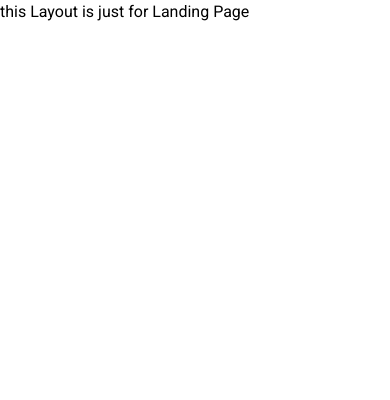
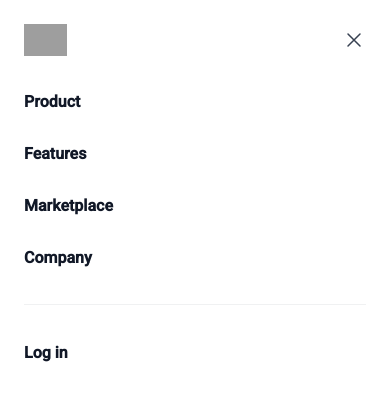
Before and after one commit to NoureddineMa/Blood_Donation_V2, a React (Create React App) app in the folder client/: page / in a window 390 px wide. Shown: the top 400 px of the page. Built offline with nearby package versions, Linux system fonts and the light colour scheme; grey boxes are pictures that could not be loaded; the HTML template or start-up script is replaced by a standard one.

Commit message:
end stylling landing page

```diff
--- /dev/null
+++ b/client/src/components/componentlandingpage/HeroSection.jsx
@@ -0,0 +1,98 @@
+import React from 'react'
+import Logo from '../../Assets/images/logo.png'
+import { Link } from 'react-router-dom'
+import './HeroSection.css'
+
+
+function HeroSection() {
+
+  return (
+    <div className="bg-white all">
+  <header className="absolute inset-x-0 top-0 z-50">
+    <nav className="flex items-center justify-between p-6 lg:px-11" aria-label="Global">
+      <div className="flex lg:flex-1">
+        <a href="#" className="-m-1.5 p-1.5">
+         <img src={Logo} style={{ width: '5rem'}} alt="" />
+        </a>
+      </div>
+      <div className="flex lg:hidden">
+        <button type="button" className="-m-2.5 inline-flex items-center justify-center rounded-md p-2.5 text-gray-700">
+          <span className="sr-only">Open main menu</span>
+          <svg className="h-6 w-6" fill="none" viewBox="0 0 24 24" strokeWidth="1.5" stroke="currentColor" aria-hidden="true">
+            <path strokeLinecap="round" strokeLinejoin="round" d="M3.75 6.75h16.5M3.75 12h16.5m-16.5 5.25h16.5" />
+          </svg>
+        </button>
+      </div>
+
+      <div className="hidden lg:flex lg:flex-1 lg:justify-end">
+        <Link to="/login">
+            <button className='bg-red-600 border-2 border-red-600 px-6 py-2 mx-2 rounded-lg text-white'>Se Connecter</button>
+        </Link>
+        <Link to="/register">
+            <button className='border-2 border-red-600 px-6 py-2 rounded-lg text-red-600'>Créer un compte</button>
+        </Link>
+      </div>
+    </nav>
+    {/* Mobile menu, show/hide based on menu open state. */}
+    <div className="lg:hidden" role="dialog" aria-modal="true">
+      {/* Background backdrop, show/hide based on slide-over state. */}
+      <div className="fixed inset-0 z-50" />
+      <div className="fixed inset-y-0 right-0 z-50 w-full overflow-y-auto bg-white px-6 py-6 sm:max-w-sm sm:ring-1 sm:ring-gray-900/10">
+        <div className="flex items-center justify-between">
+          <a href="#" className="-m-1.5 p-1.5">
+            <span className="sr-only">Your Company</span>
+            <img className="h-8 w-auto" src="https://tailwindui.com/img/logos/mark.svg?color=indigo&shade=600" alt />
+          </a>
+          <button type="button" className="-m-2.5 rounded-md p-2.5 text-gray-700">
+            <span className="sr-only">Close menu</span>
+            <svg className="h-6 w-6" fill="none" viewBox="0 0 24 24" strokeWidth="1.5" stroke="currentColor" aria-hidden="true">
+              <path strokeLinecap="round" strokeLinejoin="round" d="M6 18L18 6M6 6l12 12" />
+            </svg>
+          </button>
+        </div>
+        <div className="mt-6 flow-root">
+          <div className="-my-6 divide-y divide-gray-500/10">
+            <div className="space-y-2 py-6">
+              <a href="#" className="-mx-3 block rounded-lg px-3 py-2 text-base font-semibold leading-7 text-gray-900 hover:bg-gray-50">Product</a>
+              <a href="#" className="-mx-3 block rounded-lg px-3 py-2 text-base font-semibold leading-7 text-gray-900 hover:bg-gray-50">Features</a>
+              <a href="#" className="-mx-3 block rounded-lg px-3 py-2 text-base font-semibold leading-7 text-gray-900 hover:bg-gray-50">Marketplace</a>
+              <a href="#" className="-mx-3 block rounded-lg px-3 py-2 text-base font-semibold leading-7 text-gray-900 hover:bg-gray-50">Company</a>
+            </div>
+            <div className="py-6">
+              <a href="#" className="-mx-3 block rounded-lg px-3 py-2.5 text-base font-semibold leading-7 text-gray-900 hover:bg-gray-50">Log in</a>
+            </div>
+          </div>
+        </div>
+      </div>
+    </div>
+  </header>
+  <div className="relative isolate px-6 pt-9 lg:px-8">
+    <div className="absolute inset-x-0 -top-40 -z-10 transform-gpu overflow-hidden blur-3xl sm:-top-80" aria-hidden="true">
+      <div className="relative left-[calc(50%-11rem)] aspect-[1155/678] w-[36.125rem] -translate-x-1/2 rotate-[30deg] bg-gradient-to-tr from-[#ff80b5] to-[#9089fc] opacity-30 sm:left-[calc(50%-30rem)] sm:w-[72.1875rem]" style={{clipPath: 'polygon(74.1% 44.1%, 100% 61.6%, 97.5% 26.9%, 85.5% 0.1%, 80.7% 2%, 72.5% 32.5%, 60.2% 62.4%, 52.4% 68.1%, 47.5% 58.3%, 45.2% 34.5%, 27.5% 76.7%, 0.1% 64.9%, 17.9% 100%, 27.6% 76.8%, 76.1% 97.7%, 74.1% 44.1%)'}} />
+    </div>
+    <div className="mx-auto max-w-2xl py-32 sm:py-48 lg:py-56">
+      <div className="hidden sm:mb-8 sm:flex sm:justify-center">
+        <div className="relative rounded-full px-3 py-1 text-sm leading-6 text-gray-600 ring-1 ring-gray-900/10 hover:ring-gray-900/20">
+        Blood Donation
+        </div>
+      </div>
+      <div className="text-center">
+        <h1 className="text-4xl font-bold tracking-tight text-gray-900 sm:text-5xl">Sauvez des vies en donnant du <span className='text-red-600'>sang</span> </h1>
+        <p className="mt-6 text-center text-lg leading-0 text-gray-600">Bienvenue sur notre site dédié à la collecte de sang. Si vous êtes un donneur ou un patient ayant besoin de sang, vous êtes au bon endroit. Chez <span className='text-red-500'>Blood Donation</span>, nous sommes déterminés à sauver des vies en br encourageant les dons de sang réguliers.</p>
+        <div className="mt-10 flex items-center justify-center gap-x-6">
+        <Link to="/login">
+            <button className='bg-red-600 border-2 border-red-600 px-6 py-2 mx-2 rounded-lg text-white'>Se Connecter</button>
+        </Link>           <Link to="/register">
+            <button className='border-2 border-red-600 px-6 py-2 rounded-lg text-red-600'>Créer un compte</button>
+        </Link>
+        </div>
+      </div>
+    </div>
+
+  </div>
+
+</div>
+  )
+}
+
+export default HeroSection
--- a/client/src/pages/LandingPage.jsx
+++ b/client/src/pages/LandingPage.jsx
@@ -1,8 +1,11 @@
 import React from 'react'
+import HeroSection from '../components/componentlandingpage/HeroSection'
 
 function LandingPage() {
   return (
-    <div>this Layout is just for Landing Page</div>
+    <>
+    <HeroSection />
+    </>
   )
 }
 
--- a/client/src/pages/LoginPage.jsx
+++ b/client/src/pages/LoginPage.jsx
@@ -2,7 +2,7 @@
 import CustomButton from '../components/CustomButton'
 import CustomInput from '../components/CustomInput'
 import CustomLabel from '../components/CustomLabel'
-import { Link, useNavigate, useLocation } from 'react-router-dom'
+import { Link, useNavigate } from 'react-router-dom'
 import Alert from '../Utils/Alert'
 import { login } from '../Utils/Requests'
 import { useState, useContext } from 'react';
@@ -44,11 +44,11 @@
             setStateAuth(true)
             const role = data?.nameRole
             setTimeout(() => {
-                if(role == "Admin"){
+                if(role === "Admin"){
                     navigate('/Admin')
-                } else if (role == "Donnateur"){
+                } else if (role === "Donnateur"){
                     navigate('/donnateurpage')
-                } else if (role == "Patient"){
+                } else if (role === "Patient"){
                     navigate('/patientpage')
                 } else {
                     navigate('/')
```
Also changed, not shown: client/src/Assets/images/logo.png (added), client/src/components/componentlandingpage/HeroSection.css (added).
